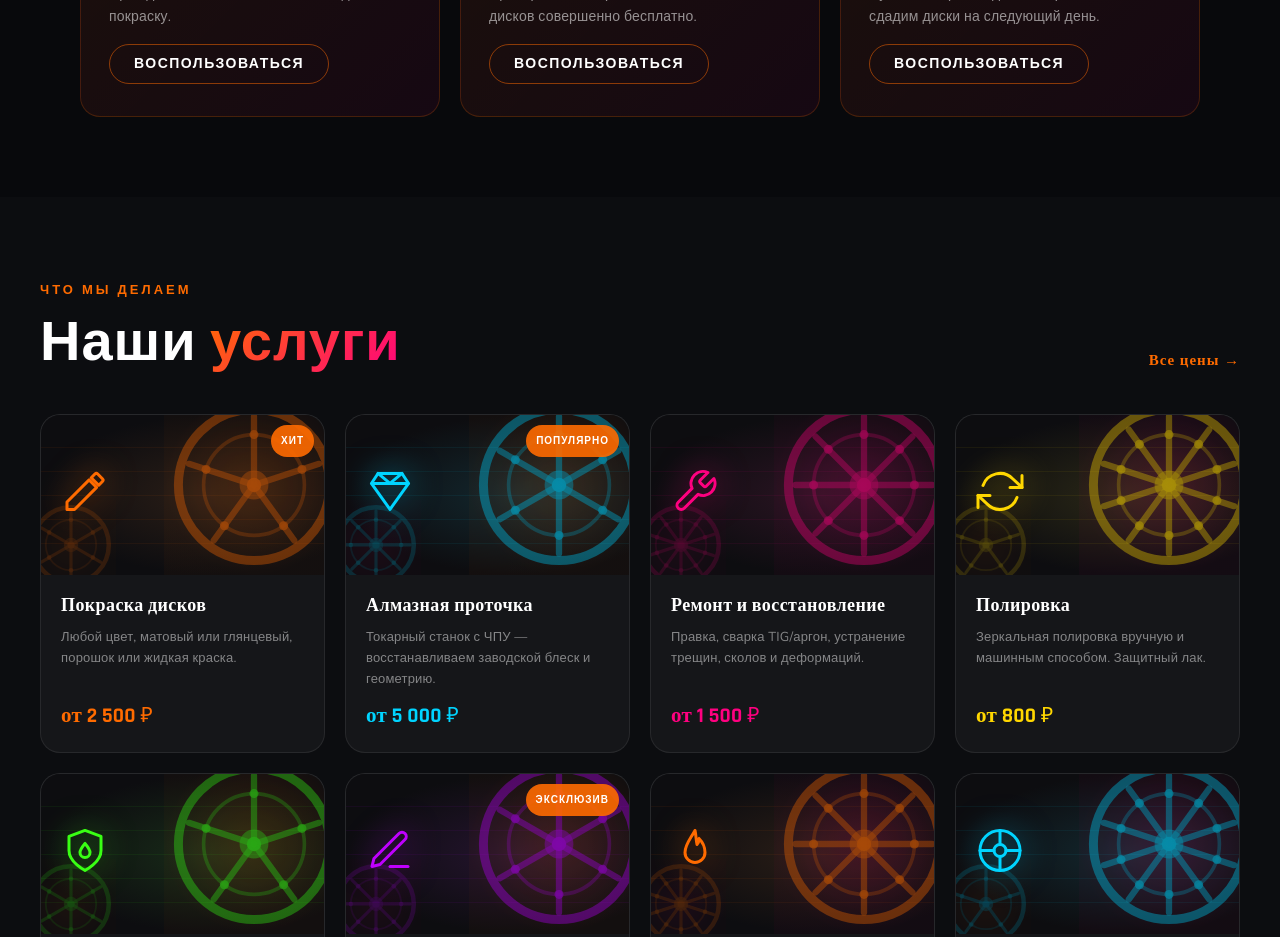
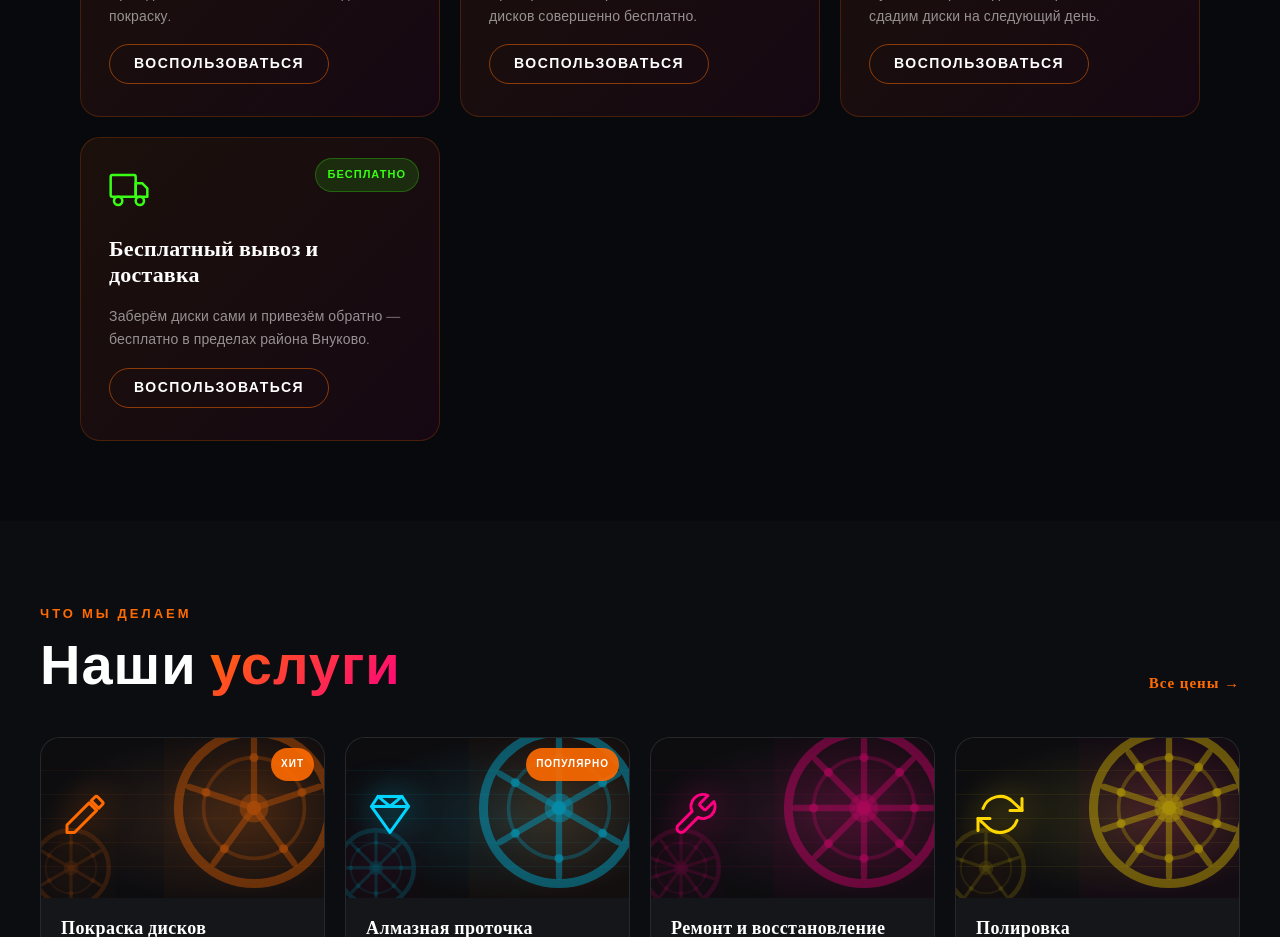
Before and after one commit to mikhailmikemorozov-coder/moaans, a React (Vite) app: page / in a window 1280 px wide. Shown: the part 1260-2197 px from the top of the page. Built offline with nearby package versions, Linux system fonts and the light colour scheme.

Commit message:
Add free pickup/delivery promo card

```diff
--- a/src/App.jsx
+++ b/src/App.jsx
@@ -129,6 +129,13 @@ const PROMOS = [
     badge: "Срочно",
     badgeColor: "#ff0080",
   },
+  {
+    icon: "🚚",
+    title: "Бесплатный вывоз и доставка",
+    desc: "Заберём диски сами и привезём обратно — бесплатно в пределах района Внуково.",
+    badge: "Бесплатно",
+    badgeColor: "#39ff14",
+  },
 ];
 
 const ADVANTAGES = [
@@ -158,6 +165,7 @@ const PROMO_ICONS = [
   <svg viewBox="0 0 24 24" fill="none" stroke="currentColor" strokeWidth="1.5" strokeLinecap="round" strokeLinejoin="round" width="40" height="40"><circle cx="12" cy="12" r="10"/><line x1="8" y1="16" x2="16" y2="8"/><circle cx="9.5" cy="9.5" r="1.5" fill="currentColor" stroke="none"/><circle cx="14.5" cy="14.5" r="1.5" fill="currentColor" stroke="none"/></svg>,
   <svg viewBox="0 0 24 24" fill="none" stroke="currentColor" strokeWidth="1.5" strokeLinecap="round" strokeLinejoin="round" width="40" height="40"><circle cx="11" cy="11" r="8"/><line x1="21" y1="21" x2="16.65" y2="16.65"/><polyline points="9 11 11 13 14 9"/></svg>,
   <svg viewBox="0 0 24 24" fill="none" stroke="currentColor" strokeWidth="1.5" strokeLinecap="round" strokeLinejoin="round" width="40" height="40"><polygon points="13 2 3 14 12 14 11 22 21 10 12 10 13 2"/></svg>,
+  <svg viewBox="0 0 24 24" fill="none" stroke="currentColor" strokeWidth="1.5" strokeLinecap="round" strokeLinejoin="round" width="40" height="40"><rect x="1" y="3" width="15" height="13" rx="1"/><path d="M16 8h4l3 3v5h-7V8z"/><circle cx="5.5" cy="18.5" r="2.5"/><circle cx="18.5" cy="18.5" r="2.5"/></svg>,
 ];
 
 const ADVANTAGE_ICONS = [
```
